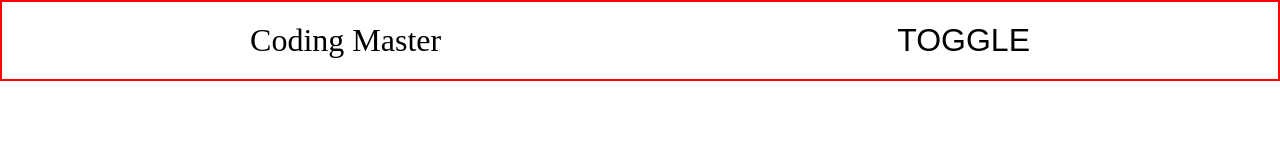
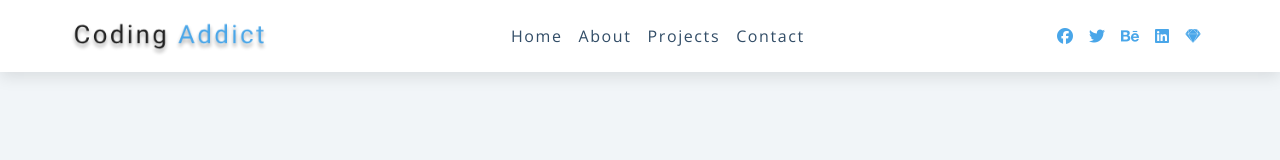
Before and after one commit to kamaljeet8130/front-end-learning, a plain HTML site: page navbar/index.html in a window 1280 px wide. Drawn offline with nearby package versions, Linux system fonts and the light colour scheme.

Commit message:
UI with proper functional Navbar

```diff
--- a/navbar/index.html
+++ b/navbar/index.html
@@ -5,24 +5,66 @@
     <meta name="viewport" content="width=device-width, initial-scale=1.0" />
     <link rel="stylesheet" href="style.css" />
     <title>Document</title>
-    <!-- <link
+    <link
       rel="stylesheet"
       href="https://cdnjs.cloudflare.com/ajax/libs/font-awesome/6.7.2/css/all.min.css"
-    /> -->
+    />
   </head>
-  <div class="navbar">
-    <div class="logo">Coding Master</div>
-    <button class="btn fas fa-hamburger">TOGGLE</button>
-  </div>
-  <div class="sections hidden">
-    <ul class="links">
-      <li class="link">Home</li>
-      <li class="link">about</li>
-      <li class="link">Contact</li>
-      <li class="link">Testimonial</li>
-    </ul>
-  </div>
   <body>
+    <nav>
+      <div class="nav-center">
+        <!-- nav header -->
+        <div class="nav-header">
+          <img src="./assets/image.png" class="logo" alt="logo" />
+          <button class="nav-toggle">
+            <i class="fas fa-bars"></i>
+          </button>
+        </div>
+        <!-- links -->
+        <ul class="links">
+          <li>
+            <a href="index.html">home</a>
+          </li>
+          <li>
+            <a href="about.html">about</a>
+          </li>
+          <li>
+            <a href="projects.html">projects</a>
+          </li>
+          <li>
+            <a href="contact.html">contact</a>
+          </li>
+        </ul>
+        <!-- social media -->
+        <ul class="social-icons">
+          <li>
+            <a href="https://www.twitter.com">
+              <i class="fab fa-facebook"></i>
+            </a>
+          </li>
+          <li>
+            <a href="https://www.twitter.com">
+              <i class="fab fa-twitter"></i>
+            </a>
+          </li>
+          <li>
+            <a href="https://www.twitter.com">
+              <i class="fab fa-behance"></i>
+            </a>
+          </li>
+          <li>
+            <a href="https://www.twitter.com">
+              <i class="fab fa-linkedin"></i>
+            </a>
+          </li>
+          <li>
+            <a href="https://www.twitter.com">
+              <i class="fab fa-sketch"></i>
+            </a>
+          </li>
+        </ul>
+      </div>
+    </nav>
     <script src="script.js"></script>
   </body>
 </html>
--- a/navbar/script.js
+++ b/navbar/script.js
@@ -1,16 +1,6 @@
-const sections = document.querySelector('.sections');
-const btn = document.querySelector('.btn');
+const navToggle = document.querySelector('.nav-toggle');
+const links = document.querySelector('.links');
 
-let isSections = true;
-function toggleNavbar() {
-  if (isSections) {
-    sections.classList.remove('hidden');
-    console.log(`inside if : ${isSections}`);
-    isSections = false;
-  } else {
-    sections.classList.add('hidden');
-    console.log(`inside else : ${isSections}`);
-    isSections = true;
-  }
-}
-btn.addEventListener('click', toggleNavbar);
+navToggle.addEventListener('click', function () {
+  links.classList.toggle('show-links');
+});
--- a/navbar/style.css
+++ b/navbar/style.css
@@ -1,42 +1,247 @@
-* {
-  padding: 0px;
-  margin: 0px;
+/*
+===============
+Fonts
+===============
+*/
+@import url('https://fonts.googleapis.com/css?family=Open+Sans|Roboto:400,700&display=swap');
+
+/*
+===============
+Variables
+===============
+*/
+
+:root {
+  /* dark shades of primary color*/
+  --clr-primary-1: hsl(205, 86%, 17%);
+  --clr-primary-2: hsl(205, 77%, 27%);
+  --clr-primary-3: hsl(205, 72%, 37%);
+  --clr-primary-4: hsl(205, 63%, 48%);
+  /* primary/main color */
+  --clr-primary-5: hsl(205, 78%, 60%);
+  /* lighter shades of primary color */
+  --clr-primary-6: hsl(205, 89%, 70%);
+  --clr-primary-7: hsl(205, 90%, 76%);
+  --clr-primary-8: hsl(205, 86%, 81%);
+  --clr-primary-9: hsl(205, 90%, 88%);
+  --clr-primary-10: hsl(205, 100%, 96%);
+  /* darkest grey - used for headings */
+  --clr-grey-1: hsl(209, 61%, 16%);
+  --clr-grey-2: hsl(211, 39%, 23%);
+  --clr-grey-3: hsl(209, 34%, 30%);
+  --clr-grey-4: hsl(209, 28%, 39%);
+  /* grey used for paragraphs */
+  --clr-grey-5: hsl(210, 22%, 49%);
+  --clr-grey-6: hsl(209, 23%, 60%);
+  --clr-grey-7: hsl(211, 27%, 70%);
+  --clr-grey-8: hsl(210, 31%, 80%);
+  --clr-grey-9: hsl(212, 33%, 89%);
+  --clr-grey-10: hsl(210, 36%, 96%);
+  --clr-white: #fff;
+  --clr-red-dark: hsl(360, 67%, 44%);
+  --clr-red-light: hsl(360, 71%, 66%);
+  --clr-green-dark: hsl(125, 67%, 44%);
+  --clr-green-light: hsl(125, 71%, 66%);
+  --clr-black: #222;
+  --ff-primary: 'Roboto', sans-serif;
+  --ff-secondary: 'Open Sans', sans-serif;
+  --transition: all 0.3s linear;
+  --spacing: 0.1rem;
+  --radius: 0.25rem;
+  --light-shadow: 0 5px 15px rgba(0, 0, 0, 0.1);
+  --dark-shadow: 0 5px 15px rgba(0, 0, 0, 0.2);
+  --max-width: 1170px;
+  --fixed-width: 620px;
+}
+/*
+===============
+Global Styles
+===============
+*/
+
+*,
+::after,
+::before {
+  margin: 0;
+  padding: 0;
   box-sizing: border-box;
 }
-.navbar {
-  border: 2px solid red;
-  display: flex;
-  justify-content: space-around;
-  padding: 20px;
-  align-items: baseline;
+body {
+  font-family: var(--ff-secondary);
+  background: var(--clr-grey-10);
+  color: var(--clr-grey-1);
+  line-height: 1.5;
+  font-size: 0.875rem;
+}
+ul {
+  list-style-type: none;
+}
+a {
+  text-decoration: none;
+}
+h1,
+h2,
+h3,
+h4 {
+  letter-spacing: var(--spacing);
+  text-transform: capitalize;
+  line-height: 1.25;
+  margin-bottom: 0.75rem;
+  font-family: var(--ff-primary);
+}
+h1 {
+  font-size: 3rem;
+}
+h2 {
   font-size: 2rem;
 }
-.btn {
-  border: 2px solid red;
-  border: none;
-  font-size: 2rem;
+h3 {
+  font-size: 1.25rem;
+}
+h4 {
+  font-size: 0.875rem;
+}
+p {
+  margin-bottom: 1.25rem;
+  color: var(--clr-grey-5);
+}
+@media screen and (min-width: 800px) {
+  h1 {
+    font-size: 4rem;
+  }
+  h2 {
+    font-size: 2.5rem;
+  }
+  h3 {
+    font-size: 1.75rem;
+  }
+  h4 {
+    font-size: 1rem;
+  }
+  body {
+    font-size: 1rem;
+  }
+  h1,
+  h2,
+  h3,
+  h4 {
+    line-height: 1;
+  }
+}
+/*  global classes */
+
+/* section */
+.section {
+  padding: 5rem 0;
+}
+
+.section-center {
+  width: 90vw;
+  margin: 0 auto;
+  max-width: 1170px;
+}
+@media screen and (min-width: 992px) {
+  .section-center {
+    width: 95vw;
+  }
+}
+main {
+  min-height: 100vh;
+  display: grid;
+  place-items: center;
+}
+
+/*
+===============
+Navbar
+===============
+*/
+nav {
+  background: var(--clr-white);
+  box-shadow: var(--light-shadow);
+}
+.nav-header {
+  display: flex;
+  align-items: center;
+  justify-content: space-between;
+  padding: 1rem;
+}
+.nav-toggle {
+  font-size: 1.5rem;
+  color: var(--clr-primary-5);
   background: transparent;
+  border-color: transparent;
+  transition: var(--transition);
   cursor: pointer;
 }
-.btn:hover {
-  background: black;
-  color: wheat;
+.nav-toggle:hover {
+  color: var(--clr-primary-1);
+  transform: rotate(90deg);
 }
-
-.sections {
-  display: flex;
-  justify-content: center;
-  align-items: center;
-  gap: 10px;
-  font-size: 2rem;
-  padding: 10px;
-  background: black;
-  color: wheat;
+.logo {
+  height: 40px;
 }
-
-.link {
-  list-style: none;
+.links a {
+  color: var(--clr-grey-3);
+  font-size: 1rem;
+  text-transform: capitalize;
+  letter-spacing: var(--spacing);
+  display: block;
+  padding: 0.5rem 1rem;
+  transition: var(--transition);
 }
-.hidden {
+.links a:hover {
+  background: var(--clr-primary-8);
+  color: var(--clr-primary-5);
+  padding-left: 1.5rem;
+}
+.social-icons {
   display: none;
 }
+.links {
+  height: 0;
+  overflow: hidden;
+  transition: var(--transition);
+}
+.show-links {
+  height: 10rem;
+}
+@media screen and (min-width: 800px) {
+  .nav-center {
+    max-width: 1170px;
+    margin: 0 auto;
+    display: flex;
+    align-items: center;
+    justify-content: space-between;
+    padding: 1rem;
+  }
+  .nav-header {
+    padding: 0;
+  }
+  .nav-toggle {
+    display: none;
+  }
+  .links {
+    height: auto;
+    display: flex;
+  }
+  .links a {
+    padding: 0;
+    margin: 0 0.5rem;
+  }
+  .links a:hover {
+    padding: 0;
+    background: transparent;
+  }
+  .social-icons {
+    display: flex;
+  }
+  .social-icons a {
+    margin: 0 0.5rem;
+    color: var(--clr-primary-5);
+    transition: var(--transition);
+  }
+  .social-icons a:hover {
+    color: var(--clr-primary-7);
+  }
+}
```
Also changed, not shown: navbar/assets/image.png (added), navbar/assets/logoImage.png (added).
